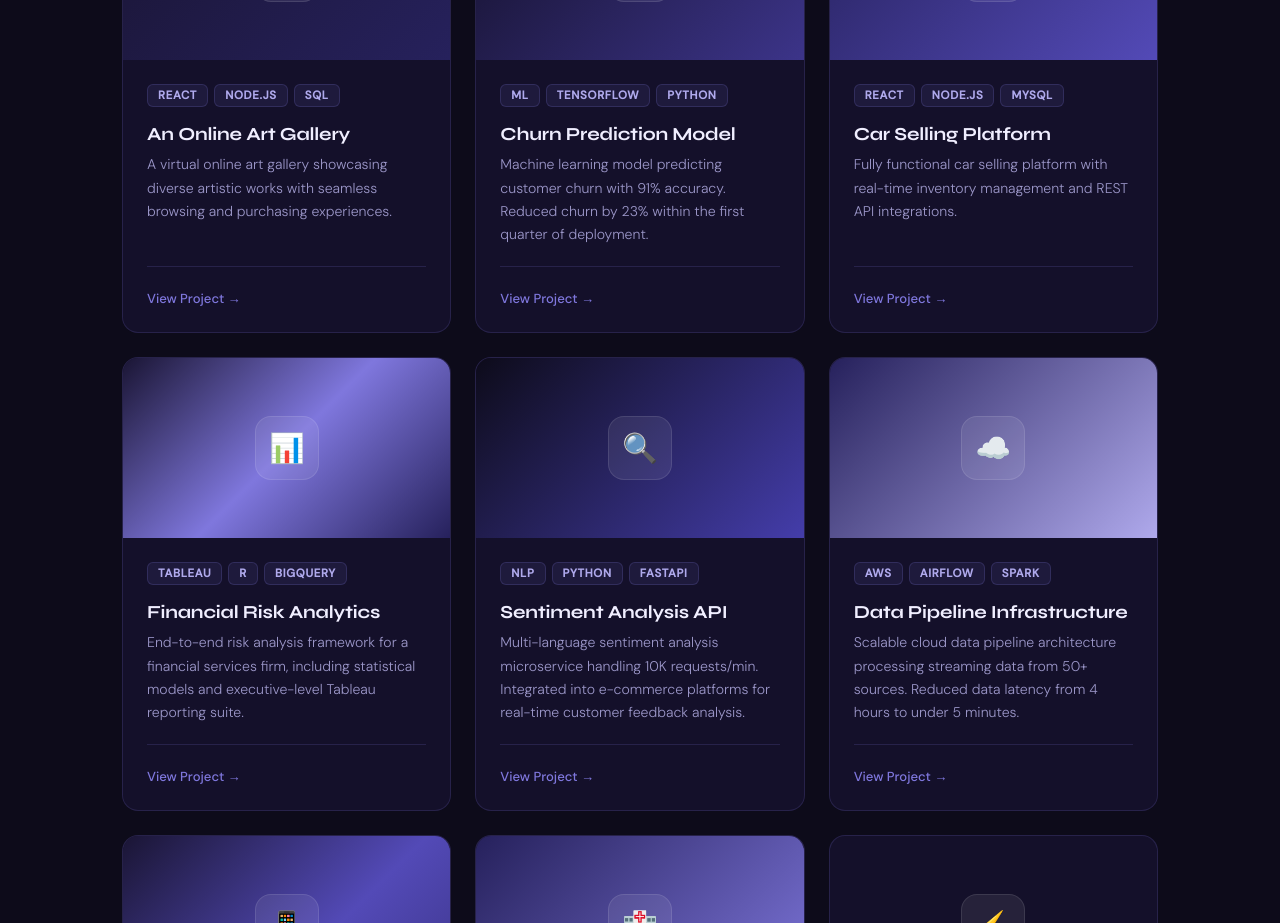
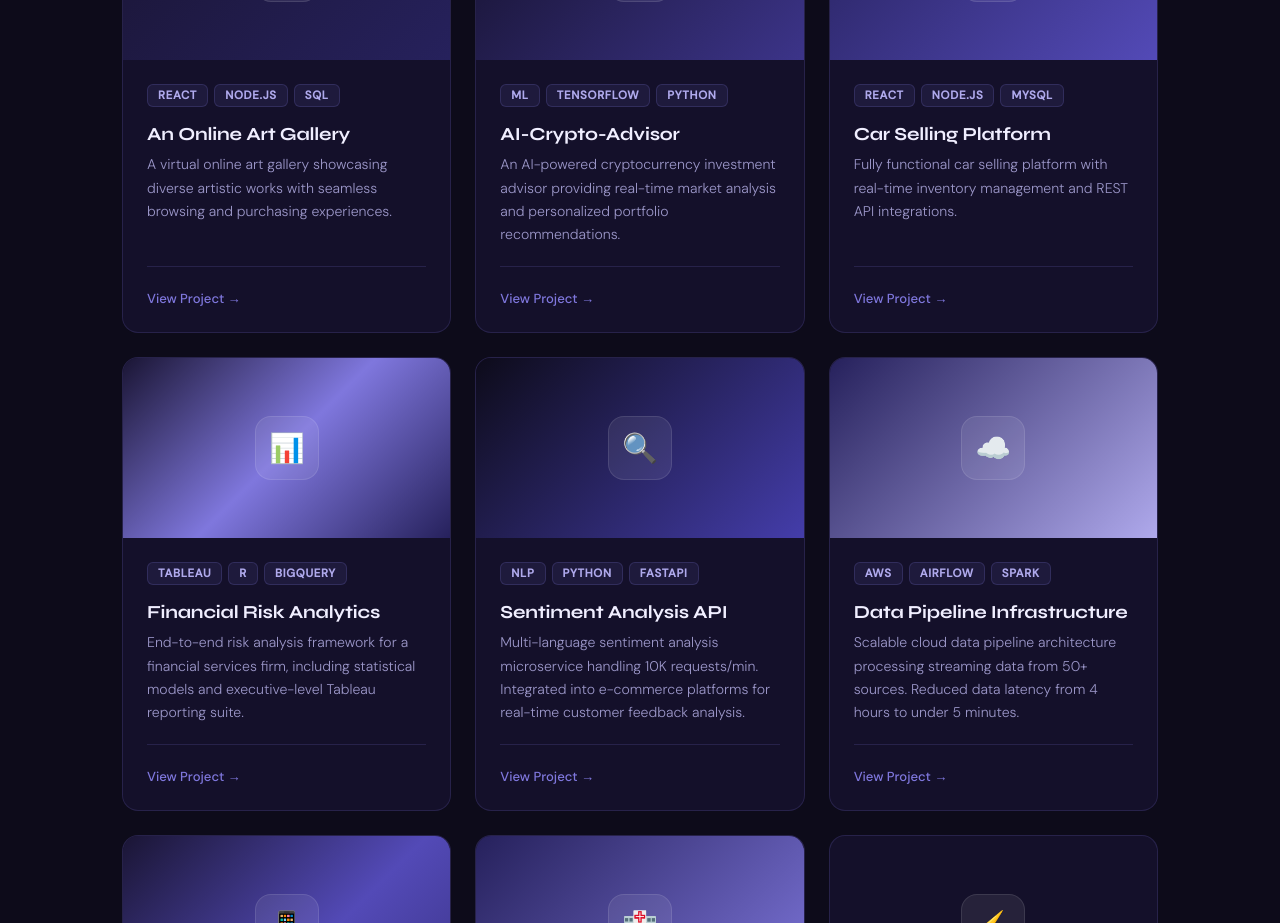
Before and after one commit to kechomartin/portfoliov3, a React (Create React App) app: page / in a window 1280 px wide. Shown: the part 1600-2523 px from the top of the page. Built offline with nearby package versions, Linux system fonts and the light colour scheme.

Commit message:
Update project title and description for AI-Crypto-Advisor

```diff
--- a/src/data/portfolio.js
+++ b/src/data/portfolio.js
@@ -60,8 +60,8 @@ export const projects = [
   {
     id: 2, category: 'ml', icon: '🤖', thumbIndex: 2,
     tags: ['ML', 'TensorFlow', 'Python'],
-    title: 'Churn Prediction Model',
-    description: 'Machine learning model predicting customer churn with 91% accuracy. Reduced churn by 23% within the first quarter of deployment.',
+    title: 'AI-Crypto-Advisor',
+    description: 'An AI-powered cryptocurrency investment advisor providing real-time market analysis and personalized portfolio recommendations.',
     link: '#',
   },
   {
```
